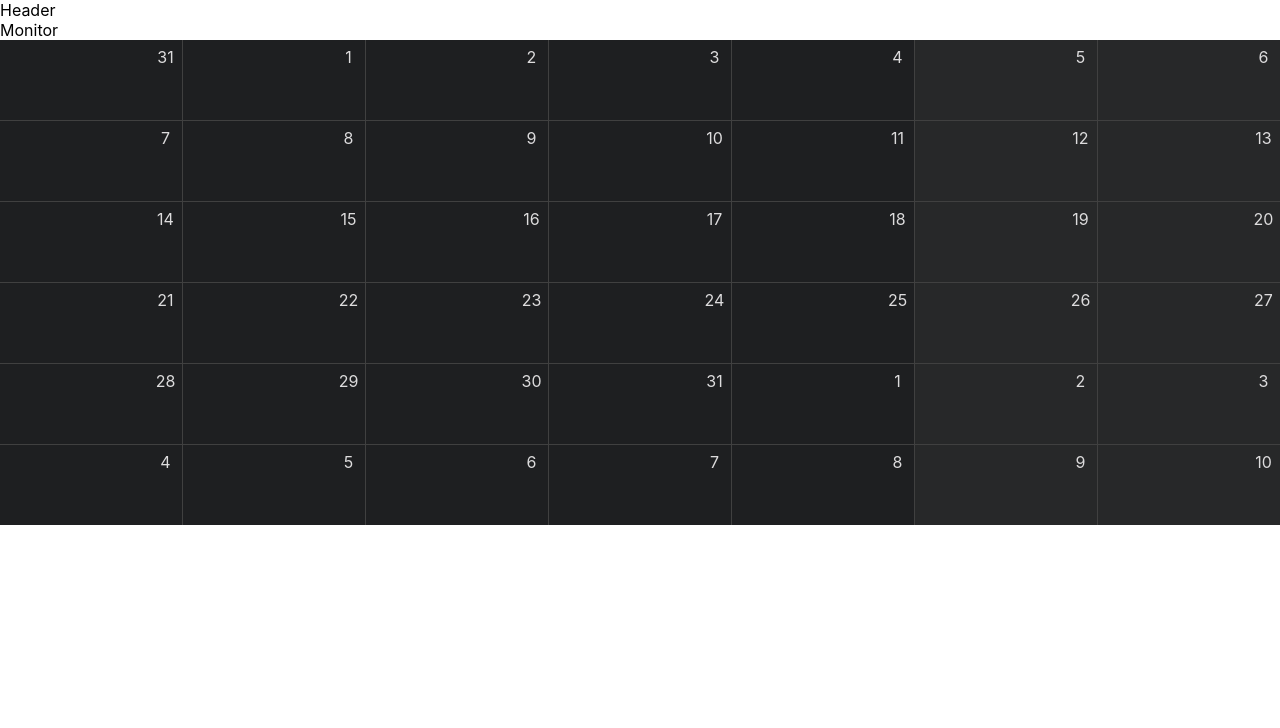
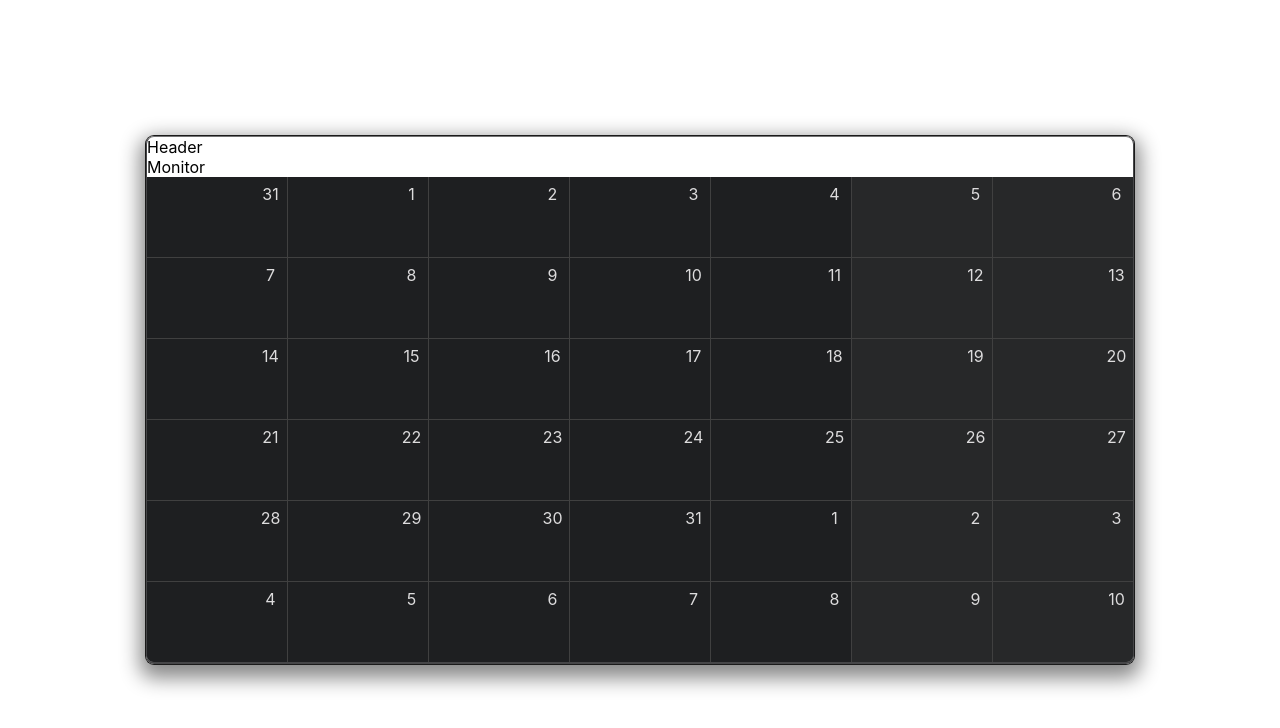
Before and after one commit to Taras21071988/calendar_year, a React (Create React App) app: page / in a window 1280 px wide. Shown: the top 728 px of the page. Built offline with nearby package versions, Linux system fonts and the light colour scheme.

Commit message:
writing styles to create the desired appearance

```diff
--- a/public/index.html
+++ b/public/index.html
@@ -5,11 +5,10 @@
 
     <meta name="viewport" content="width=device-width, initial-scale=1" />
 
-    <title>React App</title>
+    <title>Calendar</title>
   </head>
   <body>
     <noscript>You need to enable JavaScript to run this app.</noscript>
     <div id="root"></div>
-
   </body>
 </html>
--- a/src/components/App/index.js
+++ b/src/components/App/index.js
@@ -3,17 +3,28 @@ import moment from "moment";
 import { Header } from "../Header";
 import { Monitor } from "../Monitor";
 import { CalendarGrid } from "../CalendarGrid";
+import { styled } from "styled-components";
+
+const ShadowWrapper = styled.div`
+  border-radius: 8px;
+  overflow: hidden;
+  border-top: 1px solid #737374;
+  border-left: 1px solid #464648;
+  border-right: 1px solid #464648;
+  border-bottom: 2px solid #464648;
+  box-shadow: 0 0 0 1px #1a1a1a, 0 8px 20px 6px #888
+`;
 
 function App() {
   moment.updateLocale("en", { week: { dow: 1 } });
   const startDay = moment().startOf("month").startOf("week");
 
   return (
-    <div className="App">
+    <ShadowWrapper>
       <Header />
       <Monitor />
       <CalendarGrid startDay={startDay} />
-    </div>
+    </ShadowWrapper>
   );
 }
 
--- a/src/index.css
+++ b/src/index.css
@@ -1,13 +1,27 @@
+* {
+  box-sizing: border-box;
+}
+html,
 body {
   margin: 0;
-  font-family: -apple-system, BlinkMacSystemFont, 'Segoe UI', 'Roboto', 'Oxygen',
-    'Ubuntu', 'Cantarell', 'Fira Sans', 'Droid Sans', 'Helvetica Neue',
+  padding: 0;
+}
+
+body {
+  font-family: -apple-system, BlinkMacSystemFont, "Segoe UI", "Roboto", "Oxygen",
+    "Ubuntu", "Cantarell", "Fira Sans", "Droid Sans", "Helvetica Neue",
     sans-serif;
   -webkit-font-smoothing: antialiased;
   -moz-osx-font-smoothing: grayscale;
 }
 
 code {
-  font-family: source-code-pro, Menlo, Monaco, Consolas, 'Courier New',
+  font-family: source-code-pro, Menlo, Monaco, Consolas, "Courier New",
     monospace;
 }
+#root {
+  height: 100vh;
+  display: flex;
+  align-items: center;
+  justify-content: center;
+}
```
